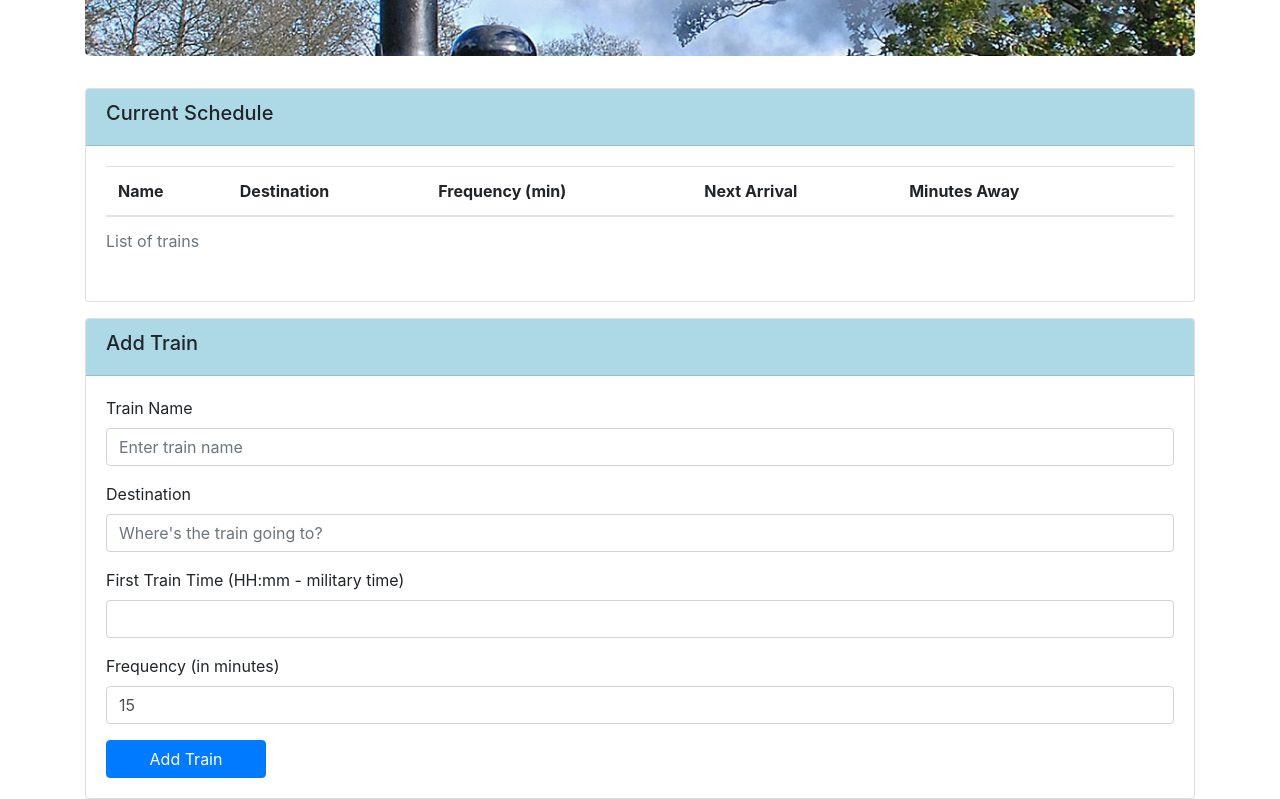
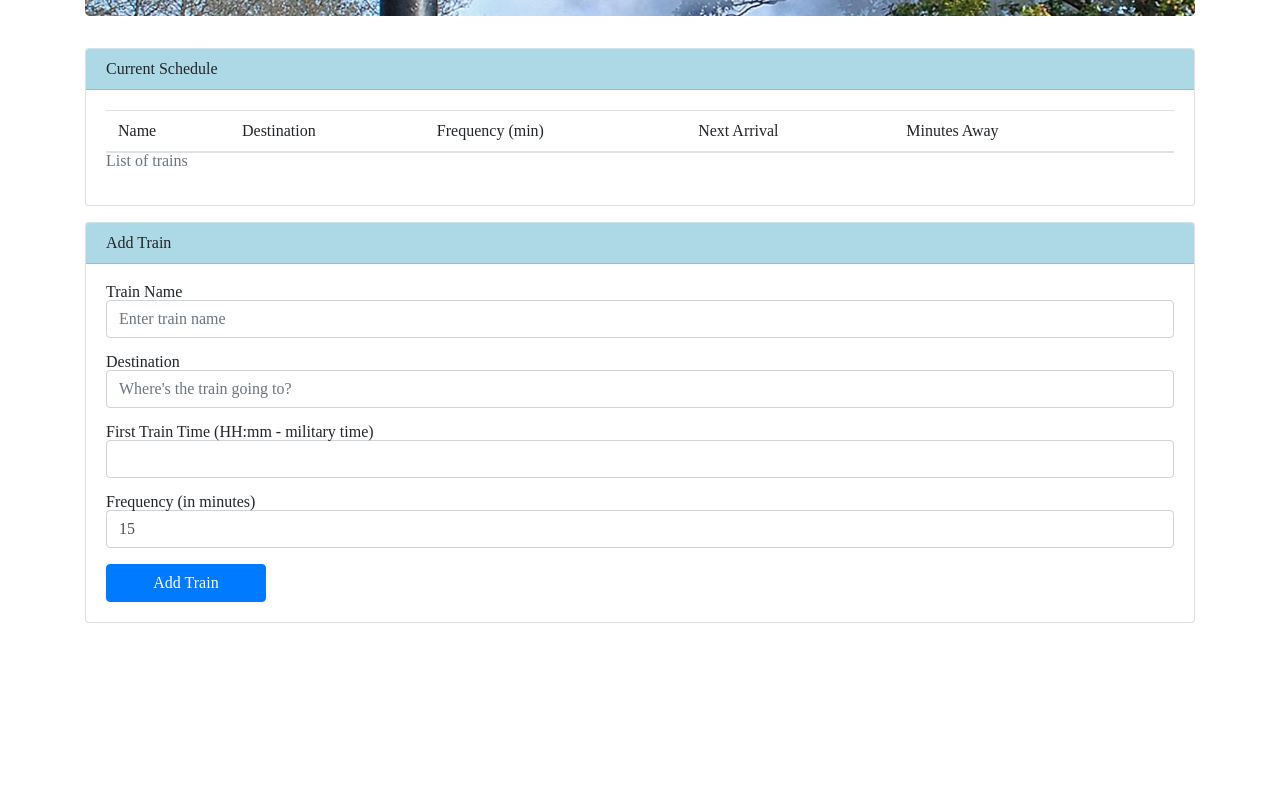
Before and after one commit to az9000/Train-Scheduler, a plain HTML site: page index.html in a window 1280 px wide. Shown: the part 128-927 px from the top of the page. After the commit the page ends 800 px from the top, so only its background shows below. Drawn offline with nearby package versions, Linux system fonts and the light colour scheme; no server answers.

Commit message:
reset css file added

```diff
--- /dev/null
+++ b/assets/css/reset.css
@@ -0,0 +1,48 @@
+/* http://meyerweb.com/eric/tools/css/reset/
+   v2.0 | 20110126
+   License: none (public domain)
+*/
+
+html, body, div, span, applet, object, iframe,
+h1, h2, h3, h4, h5, h6, p, blockquote, pre,
+a, abbr, acronym, address, big, cite, code,
+del, dfn, em, img, ins, kbd, q, s, samp,
+small, strike, strong, sub, sup, tt, var,
+b, u, i, center,
+dl, dt, dd, ol, ul, li,
+fieldset, form, label, legend,
+table, caption, tbody, tfoot, thead, tr, th, td,
+article, aside, canvas, details, embed,
+figure, figcaption, footer, header, hgroup,
+menu, nav, output, ruby, section, summary,
+time, mark, audio, video {
+	margin: 0;
+	padding: 0;
+	border: 0;
+	font-size: 100%;
+	font: inherit;
+	vertical-align: baseline;
+}
+/* HTML5 display-role reset for older browsers */
+article, aside, details, figcaption, figure,
+footer, header, hgroup, menu, nav, section {
+	display: block;
+}
+body {
+	line-height: 1;
+}
+ol, ul {
+	list-style: none;
+}
+blockquote, q {
+	quotes: none;
+}
+blockquote:before, blockquote:after,
+q:before, q:after {
+	content: '';
+	content: none;
+}
+table {
+	border-collapse: collapse;
+	border-spacing: 0;
+}
--- a/index.html
+++ b/index.html
@@ -13,6 +13,7 @@
     <link rel="stylesheet" href="https://use.fontawesome.com/releases/v5.6.3/css/all.css"
         integrity="sha384-UHRtZLI+pbxtHCWp1t77Bi1L4ZtiqrqD80Kn4Z8NTSRyMA2Fd33n5dQ8lWUE00s/" crossorigin="anonymous">
 
+    <link rel='stylesheet' href="assets/css/reset.css">
     <link rel='stylesheet' href="assets/css/style.css">
 
     <!-- Firebase Stuff -->
```
